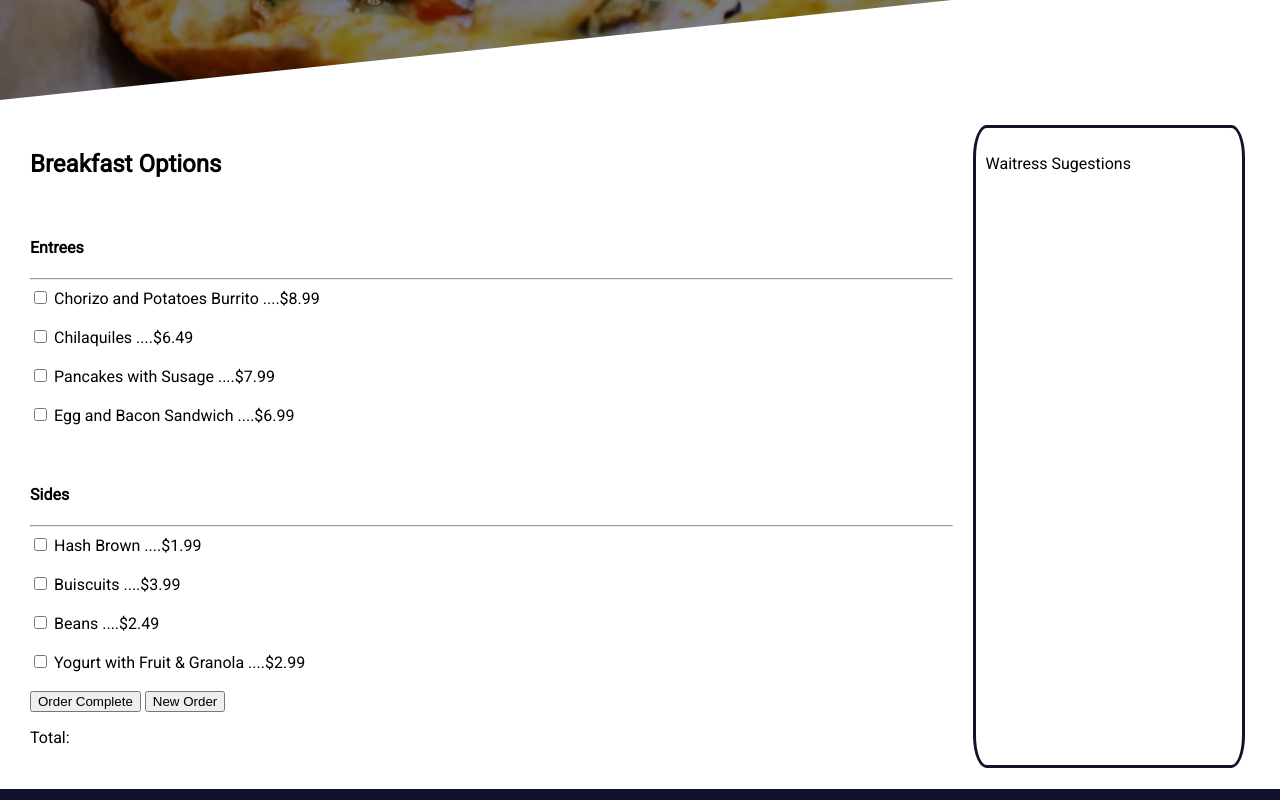
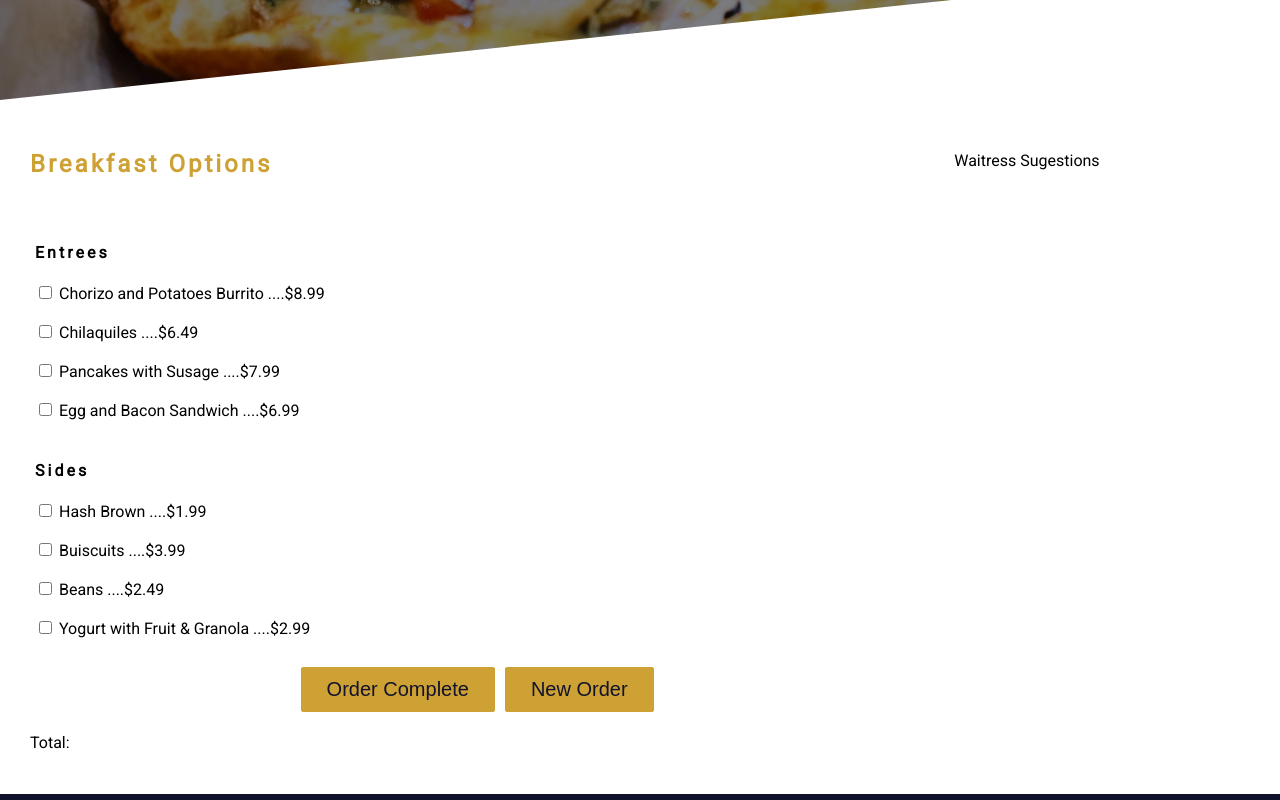
Before and after one commit to kaerim-cisneros/satelucoweb-html-ccs-js-marios_restaurate, a plain HTML site: page order.html in a window 1280 px wide. Shown: the part 300-1100 px from the top of the page. Drawn offline with nearby package versions, Linux system fonts and the light colour scheme; a web font is replaced by a local one.

Commit message:
add more style on the contact page

```diff
--- a/css/buttons.css
+++ b/css/buttons.css
@@ -7,6 +7,7 @@
     border-radius: 2px;
     outline: none;
     transition: all 0.3s;
+    margin: 5px;
 }
 
 .contact-btn:active {
--- a/css/main.css
+++ b/css/main.css
@@ -6,6 +6,6 @@ body {
     font-family: mariosr;
     src: url(../font/Phosphate.ttc);
 }
-h1, h3 {
+h1, h3 , h2 {
     font-family: 'mariosr','roboto','time new roman';
 }
--- a/css/order.css
+++ b/css/order.css
@@ -9,9 +9,24 @@
     margin-right: 15px;
 }
 
+.order > .order-menu h2 {
+    color: #cea135;
+    letter-spacing: 3px;
+}
+
+.order > .order-menu h4 {
+    font-family: 'mariosr','roboto','time new roman';
+    letter-spacing: 3px;
+}
+
+.order > .order-menu > .order-menu-options  {
+    width: 75%;
+    padding: 5px;
+    margin-right: 15px;
+}
+
 .order > .order-suggestions {
-    width: 20%;
+    width: 300px;
     padding: 10px;
-    border: solid 3px #11122b;
     border-radius: 5%;
 }
--- a/order.html
+++ b/order.html
@@ -15,6 +15,7 @@
       <link rel="stylesheet" type="text/css" media="screen" href="css/pages-style.css" />
       <link rel="stylesheet" type="text/css" media="screen" href="css/sqr-grid.css" />
       <link rel="stylesheet" type="text/css" media="screen" href="css/helpers.css" />
+      <link rel="stylesheet" type="text/css" media="screen" href="css/buttons.css" />
       <link rel="stylesheet" type="text/css" media="screen" href="css/mq.css" />
       <link rel="stylesheet" type="text/css" media="screen" href="css/order.css" />
 </head>
@@ -52,15 +53,20 @@
         <div class="order-menu">
             <h2>Breakfast Options</h2>
              <br>
-            <h4>Entrees</h4>
-             <hr>
-            <div id=breakfast-entree></div>
-             <br>
-            <h4>Sides</h4>
-              <hr>
-            <div id=breakfast-sides></div>
-            <button type="button" onclick="total()">Order Complete</button>
-            <button >New Order</button>
+            <div class="order-menu-options">
+              <div class="order-menu-options-entrees">
+                <h4>Entrees</h4>
+                <div id=breakfast-entree></div>
+              </div>
+              <div class="order-menu-options-sides">
+                <h4>Sides</h4>
+                <div id=breakfast-sides></div>
+              </div>
+            </div>
+            <div class="center-btn-wp">
+              <button type="button" class="contact-btn" onclick="total()">Order Complete</button>
+              <button class="contact-btn">New Order</button>
+            </div>
             <p>Total:</p> <p id="total"></p>
         </div>
         <div class="order-suggestions">
```
